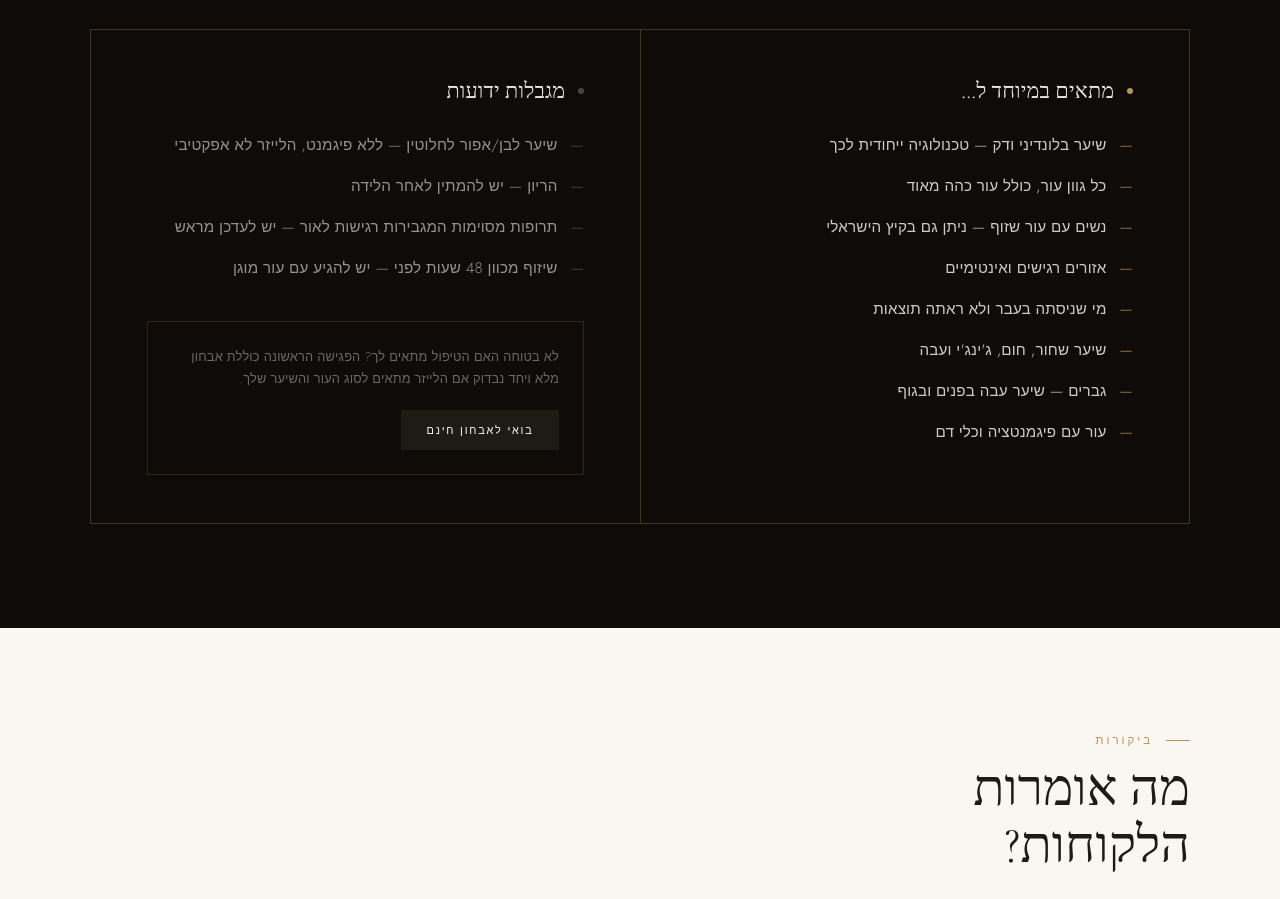
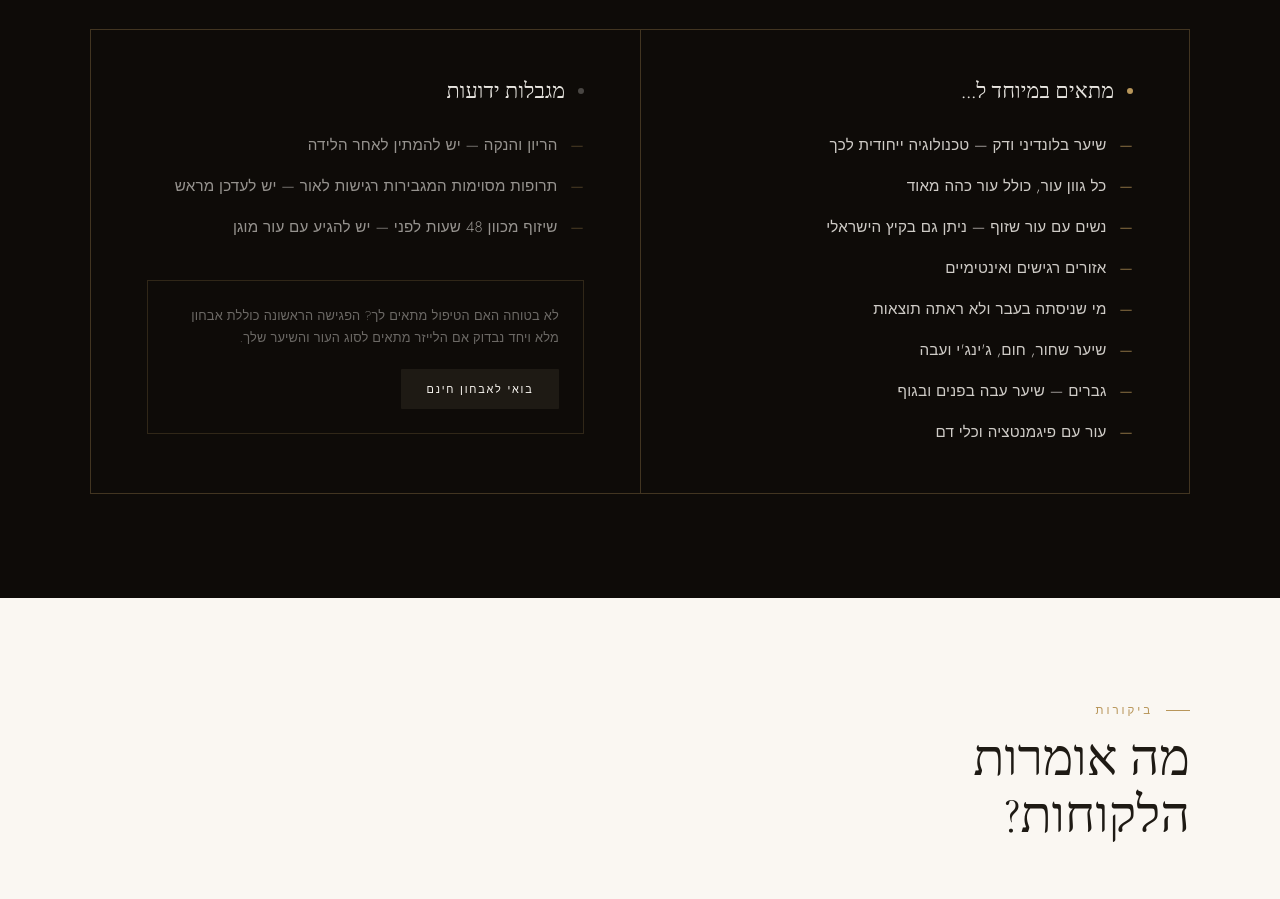
Before and after one commit to natandavid50-lgtm/nailinda-web, a plain HTML site: page index.html in a window 1280 px wide. Shown: the part 6140-7039 px from the top of the page. Drawn offline with nearby package versions, Linux system fonts and the light colour scheme; a web font is replaced by a local one.

Commit message:
Update index.html

```diff
--- a/index.html
+++ b/index.html
@@ -816,8 +816,7 @@ footer p{font-size:.65rem;color:rgba(250,247,242,.15);letter-spacing:.06em}
     <div class="suits-col">
       <div class="suits-col-head"><span class="dot-gold dot-muted"></span>מגבלות ידועות</div>
       <ul class="suits-list">
-        <li>שיער לבן/אפור לחלוטין — ללא פיגמנט, הלייזר לא אפקטיבי</li>
-        <li>הריון — יש להמתין לאחר הלידה</li>
+        <li>הריון והנקה — יש להמתין לאחר הלידה</li>
         <li>תרופות מסוימות המגבירות רגישות לאור — יש לעדכן מראש</li>
         <li>שיזוף מכוון 48 שעות לפני — יש להגיע עם עור מוגן</li>
       </ul>
```
